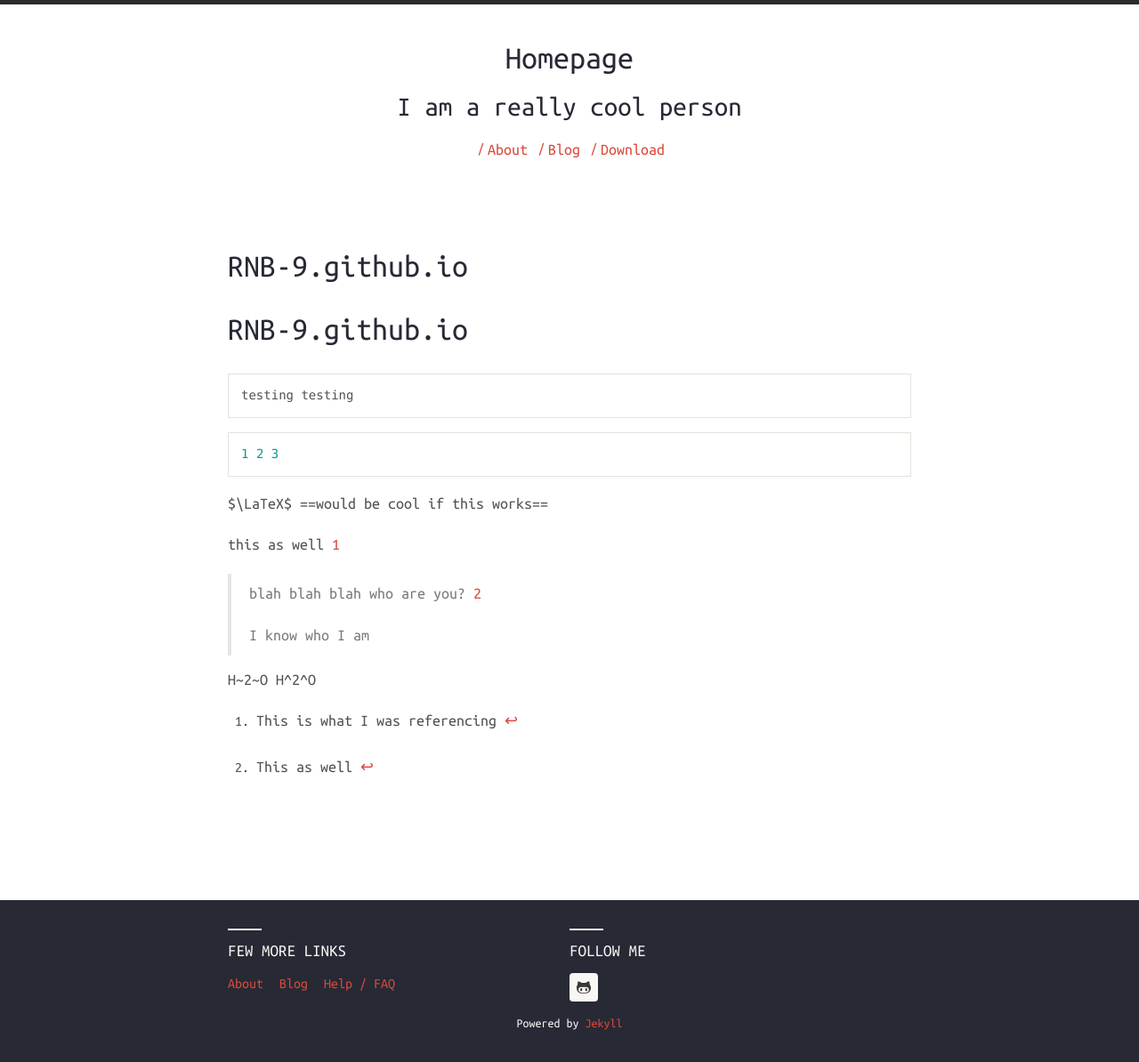
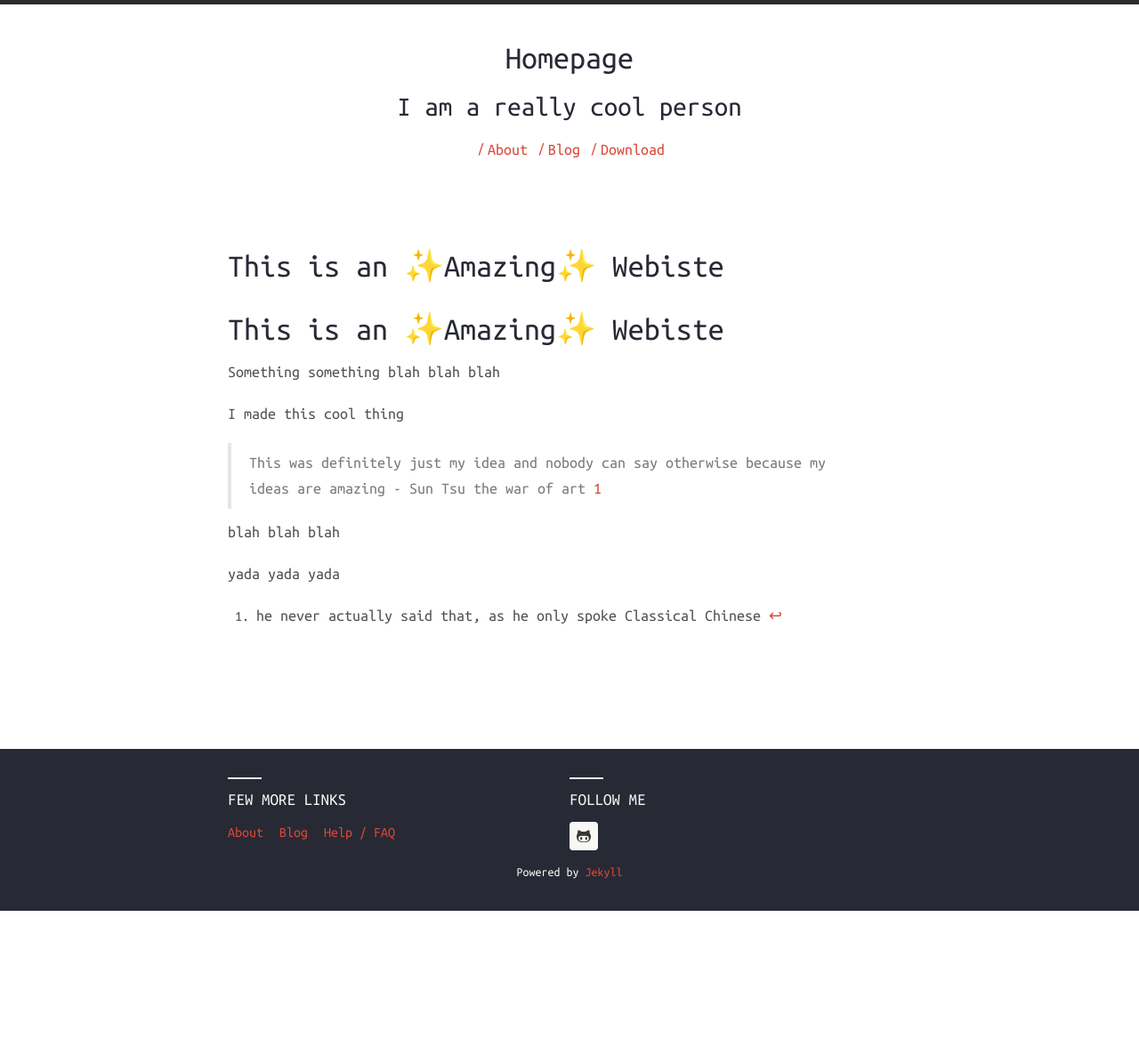
Before and after one commit to RNB-9/RNB-9.github.io, a Jekyll site: the page built from index.md, in a window 1280 px wide. Shown: the whole page at 89% size. Built offline with Jekyll 4.4.1, drawn with Linux system fonts in a browser that asks for light colours; nearby versions of some CDN libraries; our own code applies the rules of GitHub Pages for plain Markdown files; after the commit the page ends 1024 px from its top, so only the background shows below that.

Commit message:
Changed Main Page Content

````diff
--- a/index.md
+++ b/index.md
@@ -1,23 +1,22 @@
-# RNB-9.github.io
+# This is an ✨Amazing✨ Webiste
 
-~~~
-testing testing
-~~~
-```java
-1 2 3
-```
+Something something blah blah blah
 
-$\LaTeX$
-==would be cool if this works==
+I made this cool thing
 
-this as well [^1]
+> This was definitely just my idea
+> and nobody can say otherwise
+> because my ideas are amazing
+>           - Sun Tsu the war of art [^1]
 
-> blah blah blah who are you? [^2]
->
-> I know who I am
+blah blah blah
 
-H~2~O
-H^2^O
+yada yada yada
 
-[^1]: This is what I was referencing
-[^2]: This as well
+
+
+
+
+
+
+[^1]: he never actually said that, as he only spoke Classical Chinese
````
